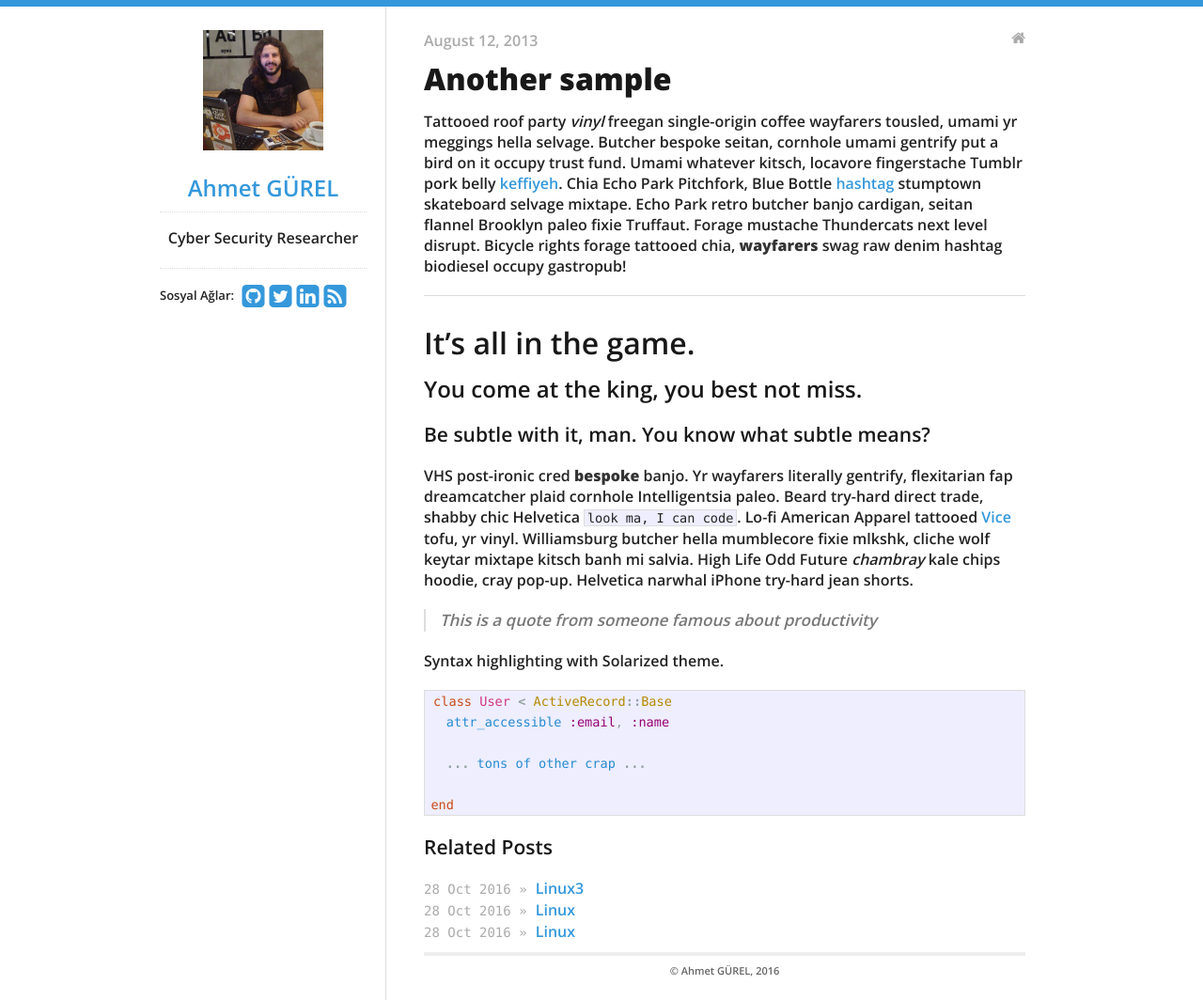
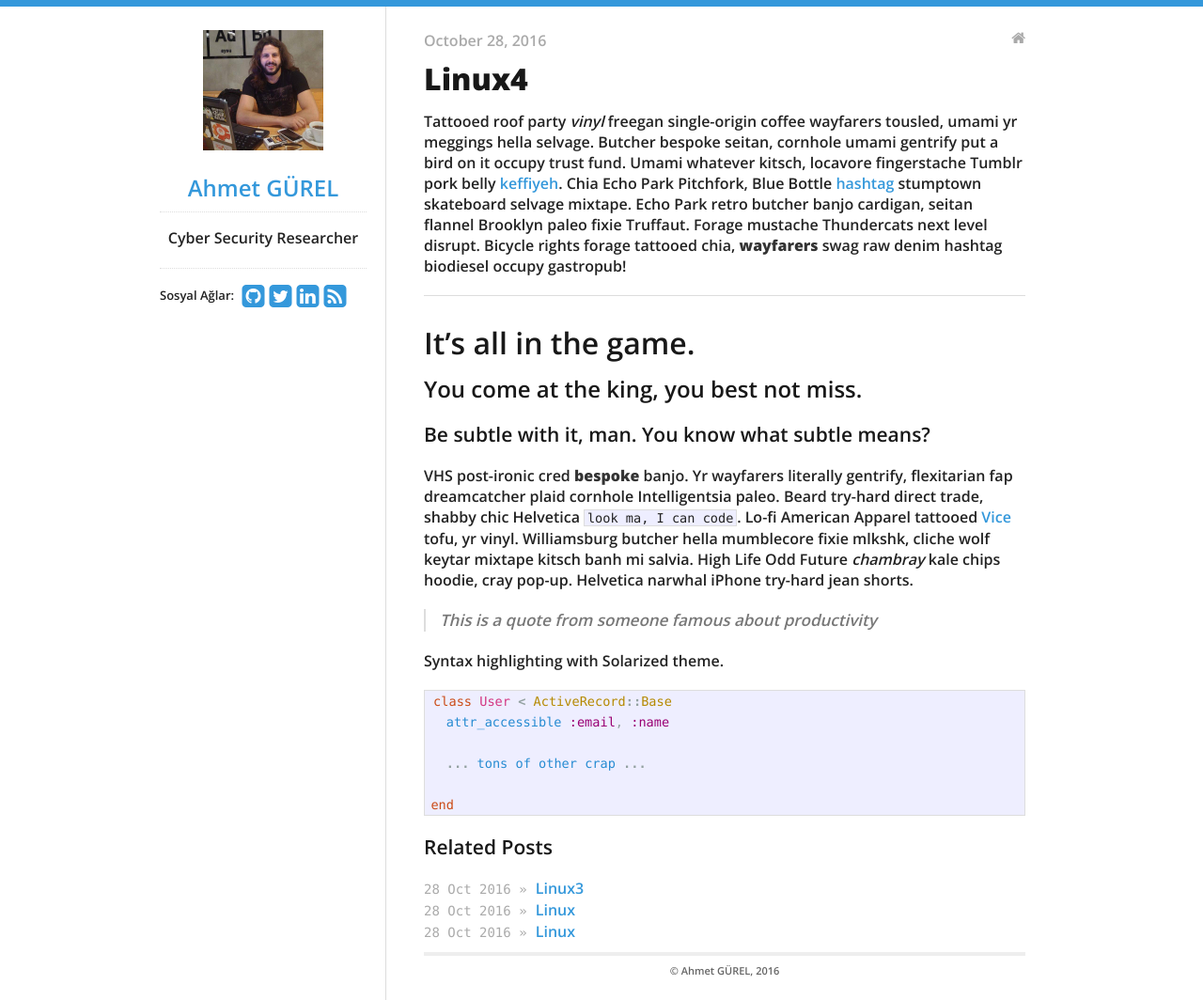
Before and after one commit to ahmetgurel/ahmetgurel.github.io, a Jekyll site: the page built from _posts/2016-10-28-Linux4.md, in a window 1280 px wide. Shown: the whole page at 94% size. Built offline with Jekyll 4.4.1, drawn with Linux system fonts in a browser that asks for light colours; nearby versions of some CDN libraries.

Commit message:
Update and rename 2013-08-12-another-sample.md to 2016-10-28-Linux4.md

```diff
--- a/_posts/2013-08-12-another-sample.md
+++ b/_posts/2016-10-28-Linux4.md
@@ -1,6 +1,6 @@
 ---
 layout: post
-title: Another sample
+title: Linux4
 categories:
 - blog
 ---
```
